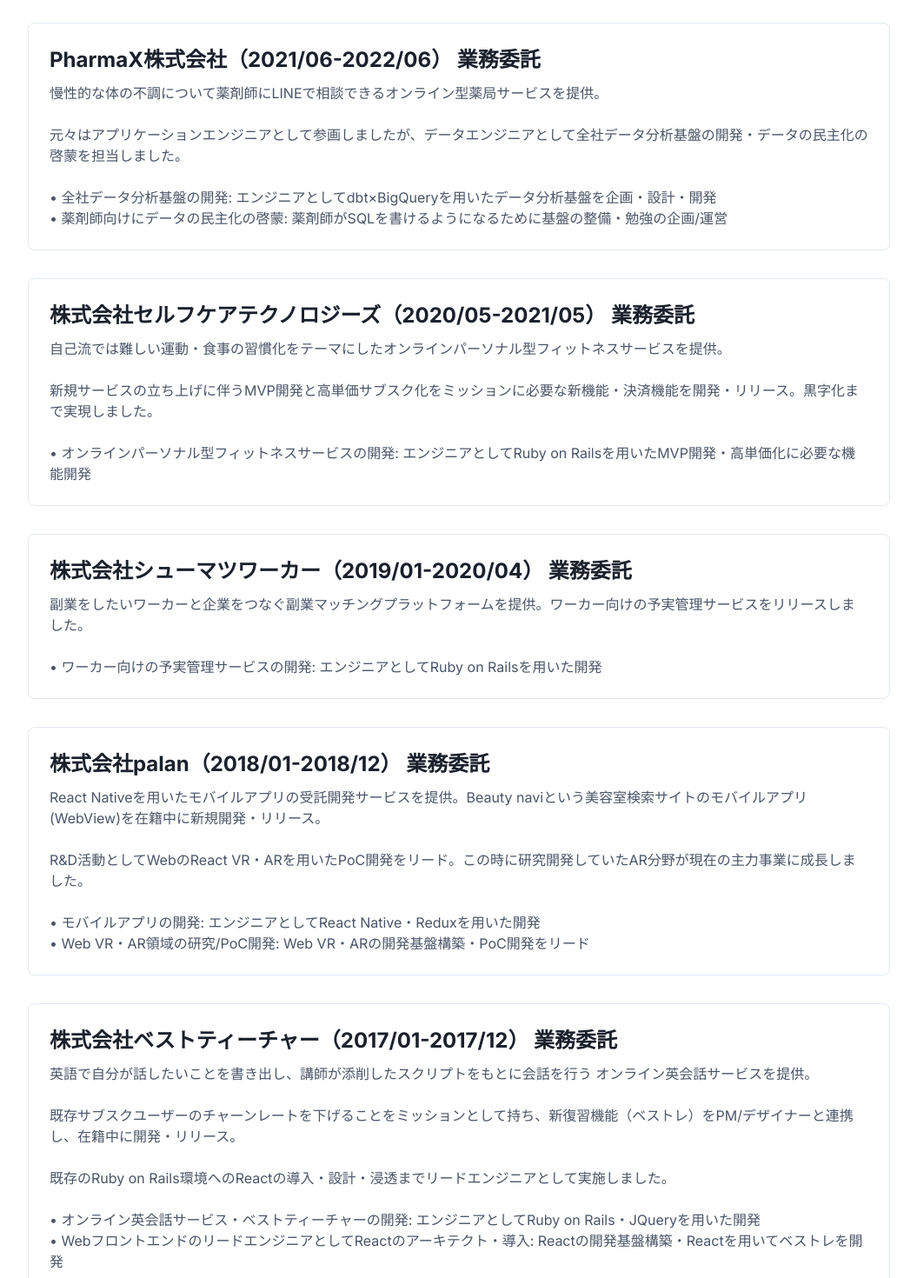
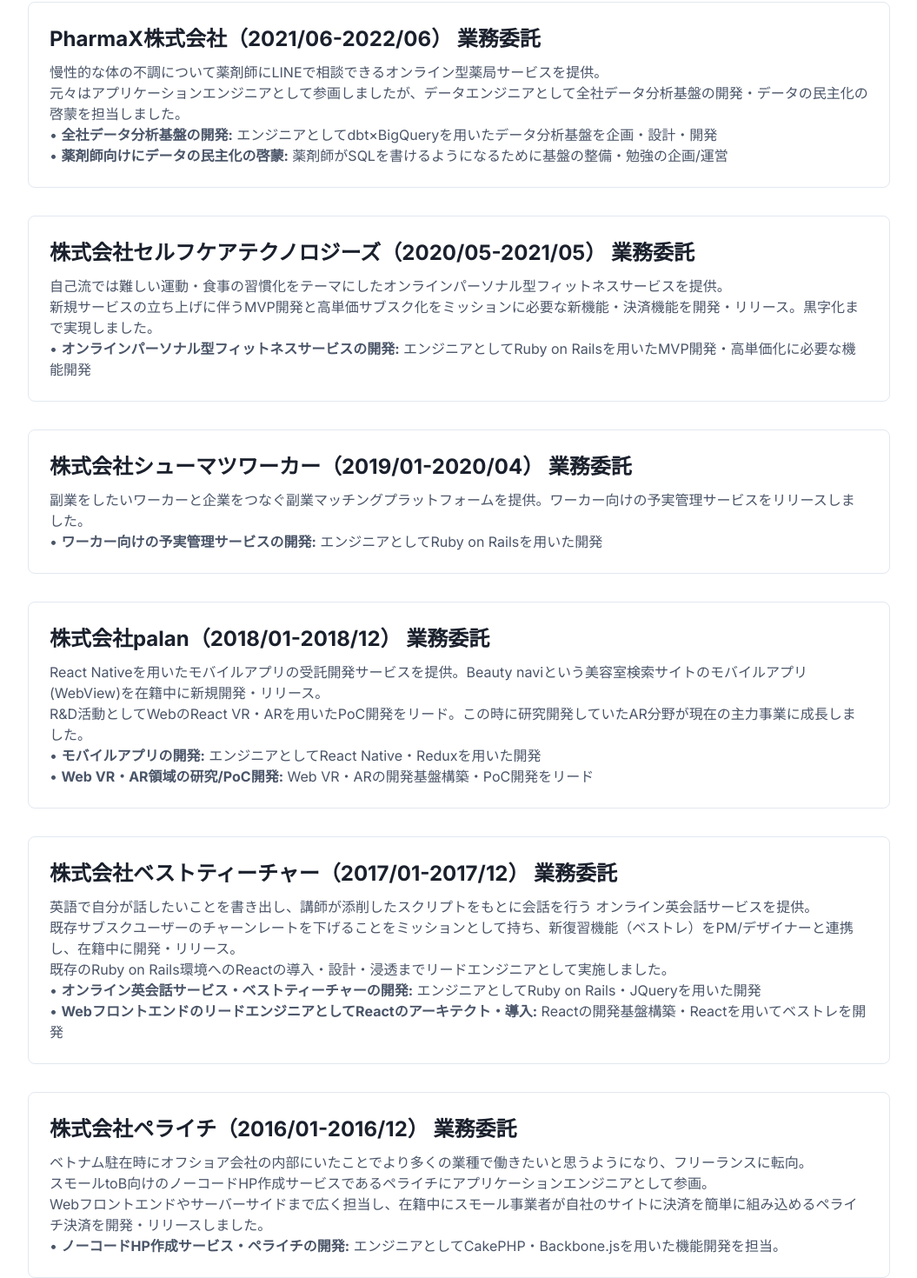
Before and after one commit to masarufuruya/portfolio, a Next.js app: page / in a window 1280 px wide. Shown: the part 774-2244 px from the top of the page at 87% size, without its empty margins (112-1167 px from the left). Built offline with nearby package versions, Linux system fonts and the light colour scheme; what @chakra-ui/next-js would draw is missing.

Commit message:
マークダウン対応

```diff
--- a/package.json
+++ b/package.json
@@ -17,7 +17,9 @@
     "framer-motion": "^10.18.0",
     "next": "15.1.5",
     "react": "^19.0.0",
-    "react-dom": "^19.0.0"
+    "react-dom": "^19.0.0",
+    "react-markdown": "^9.0.3",
+    "remark-gfm": "^4.0.0"
   },
   "devDependencies": {
     "@eslint/eslintrc": "^3",
--- a/src/app/page.tsx
+++ b/src/app/page.tsx
@@ -11,13 +11,24 @@
   Badge,
 } from "@chakra-ui/react";
 import { Navigation } from "@/components/Navigation";
+import ReactMarkdown from "react-markdown";
+import remarkGfm from "remark-gfm";
 
 // スキルデータ
 const skills = {
   バックエンド: [
-    { name: "Ruby on Rails", level: "⭐️", comment: "実務で5年以上の経験" },
-    { name: "Nest.js", level: "⭕️", comment: "実務で1年以上の経験" },
-    { name: "Firebase", level: "⭕️", comment: "複数プロジェクトで使用" },
+    {
+      name: "Ruby on Rails",
+      level: "⭐️",
+      comment:
+        "実務で5年以上の経験。要件を理解して自分で設計しながらコードを書くことができるレベル",
+    },
+    { name: "Nest.js", level: "▲", comment: "個人開発で使用中" },
+    {
+      name: "Firebase",
+      level: "⭕️",
+      comment: "実務と個人開発でFirestoreを利用",
+    },
     { name: "Supabase", level: "▲", comment: "個人開発で使用経験あり" },
   ],
   フロントエンド: [
@@ -71,7 +82,7 @@
 // 職務経歴データ
 const workHistory = [
   {
-    period: "2022/07 - 現在",
+    period: "2022/07-現在",
     company: "PharmaX株式会社",
     type: "正社員",
     description: `新規事業のフロントエンドのリードエンジニアや、スクラムマスターとしてスクラム開発の主導を実施。
@@ -86,8 +97,8 @@
 
 元々はアプリケーションエンジニアとして参画しましたが、データエンジニアとして全社データ分析基盤の開発・データの民主化の啓蒙を担当しました。
 
-• 全社データ分析基盤の開発: エンジニアとしてdbt×BigQueryを用いたデータ分析基盤を企画・設計・開発
-• 薬剤師向けにデータの民主化の啓蒙: 薬剤師がSQLを書けるようになるために基盤の整備・勉強の企画/運営`,
+• **全社データ分析基盤の開発:** エンジニアとしてdbt×BigQueryを用いたデータ分析基盤を企画・設計・開発
+• **薬剤師向けにデータの民主化の啓蒙:** 薬剤師がSQLを書けるようになるために基盤の整備・勉強の企画/運営`,
   },
   {
     period: "2020/05-2021/05",
@@ -97,7 +108,7 @@
 
 新規サービスの立ち上げに伴うMVP開発と高単価サブスク化をミッションに必要な新機能・決済機能を開発・リリース。黒字化まで実現しました。
 
-• オンラインパーソナル型フィットネスサービスの開発: エンジニアとしてRuby on Railsを用いたMVP開発・高単価化に必要な機能開発`,
+• **オンラインパーソナル型フィットネスサービスの開発:** エンジニアとしてRuby on Railsを用いたMVP開発・高単価化に必要な機能開発`,
   },
   {
     period: "2019/01-2020/04",
@@ -105,7 +116,7 @@
     type: "業務委託",
     description: `副業をしたいワーカーと企業をつなぐ副業マッチングプラットフォームを提供。ワーカー向けの予実管理サービスをリリースしました。
 
-• ワーカー向けの予実管理サービスの開発: エンジニアとしてRuby on Railsを用いた開発`,
+• **ワーカー向けの予実管理サービスの開発:** エンジニアとしてRuby on Railsを用いた開発`,
   },
   {
     period: "2018/01-2018/12",
@@ -115,8 +126,8 @@
 
 R&D活動としてWebのReact VR・ARを用いたPoC開発をリード。この時に研究開発していたAR分野が現在の主力事業に成長しました。
 
-• モバイルアプリの開発: エンジニアとしてReact Native・Reduxを用いた開発
-• Web VR・AR領域の研究/PoC開発: Web VR・ARの開発基盤構築・PoC開発をリード`,
+• **モバイルアプリの開発:** エンジニアとしてReact Native・Reduxを用いた開発
+• **Web VR・AR領域の研究/PoC開発:** Web VR・ARの開発基盤構築・PoC開発をリード`,
   },
   {
     period: "2017/01-2017/12",
@@ -128,8 +139,8 @@
 
 既存のRuby on Rails環境へのReactの導入・設計・浸透までリードエンジニアとして実施しました。
 
-• オンライン英会話サービス・ベストティーチャーの開発: エンジニアとしてRuby on Rails・JQueryを用いた開発
-• WebフロントエンドのリードエンジニアとしてReactのアーキテクト・導入: Reactの開発基盤構築・Reactを用いてベストレを開発`,
+• **オンライン英会話サービス・ベストティーチャーの開発:** エンジニアとしてRuby on Rails・JQueryを用いた開発
+• **WebフロントエンドのリードエンジニアとしてReactのアーキテクト・導入:** Reactの開発基盤構築・Reactを用いてベストレを開発`,
   },
   {
     period: "2016/01-2016/12",
@@ -139,7 +150,7 @@
 スモールtoB向けのノーコードHP作成サービスであるペライチにアプリケーションエンジニアとして参画。
 Webフロントエンドやサーバーサイドまで広く担当し、在籍中にスモール事業者が自社のサイトに決済を簡単に組み込めるペライチ決済を開発・リリースしました。
 
-• ノーコードHP作成サービス・ペライチの開発: エンジニアとしてCakePHP・Backbone.jsを用いた機能開発を担当。`,
+• **ノーコードHP作成サービス・ペライチの開発:** エンジニアとしてCakePHP・Backbone.jsを用いた機能開発を担当。`,
   },
   {
     period: "2014/05-2015/12",
@@ -149,9 +160,9 @@
 先行する競合他社の類似プロダクトに追いつくため、新規機能の拡充・他社以上に使いやすいUXを実現していくため当時先進的だったSPAへのリプレースを実施。
 SPAへのシステムリプレース・新機能開発・ベトナム人エンジニアのコード品質チェックを担当しました。
 
-• SNSアカウント分析・管理SaaSの開発・リプレース: エンジニアとしてAngular1系・Node.js（Express）を用いたSPA開発をリード。
-• 各SNS (Facebook・Twitter)連携用の基盤開発: エンジニアとしてAWS上にSQSを用いたジョブキューシステムの構築・アプリケーション用のEC2の運用環境を整備。
-• ベトナム人メンバーのコード品質チェック: エンジニアリーダーとしてベトナム人メンバーのコード・設計レビューを担当。`,
+• **SNSアカウント分析・管理SaaSの開発・リプレース:** エンジニアとしてAngular1系・Node.js（Express）を用いたSPA開発をリード。
+• **各SNS (Facebook・Twitter)連携用の基盤開発:** エンジニアとしてAWS上にSQSを用いたジョブキューシステムの構築・アプリケーション用のEC2の運用環境を整備。
+• **ベトナム人メンバーのコード品質チェック:** エンジニアリーダーとしてベトナム人メンバーのコード・設計レビューを担当。`,
   },
   {
     period: "2012/04-2014/04",
@@ -159,8 +170,8 @@
     type: "正社員",
     description: `2012年から2014年までニフティ株式会社のベンチャー支援を行う部署で、アプリケーションエンジニアとして業務に従事しました。支援先のベンチャー企業の新規事業としてSNS管理SaaSの立ち上げにおけるシステム設計、開発、検証、リリースまで担当しました。
 
-• SNSアカウント分析・管理SaaSの開発: エンジニアとしてCakePHP・JQueryを用いたMPA開発をリード。
-• ベトナムオフショアチームのプロジェクトマネジメント: PjMとしてベトナム現地で現地メンバーのコード品質チェックと開発ディレクションを担当。`,
+• **SNSアカウント分析・管理SaaSの開発:** エンジニアとしてCakePHP・JQueryを用いたMPA開発をリード。
+• **ベトナムオフショアチームのプロジェクトマネジメント:** PjMとしてベトナム現地で現地メンバーのコード品質チェックと開発ディレクションを担当。`,
   },
 ];
 
@@ -203,9 +214,19 @@
               <Text fontWeight="bold" fontSize="2xl" mb={2}>
                 {work.company}（{work.period}） {work.type}
               </Text>
-              <Text color="gray.600" whiteSpace="pre-wrap">
-                {work.description}
-              </Text>
+              <Box color="gray.600">
+                <ReactMarkdown
+                  remarkPlugins={[remarkGfm]}
+                  components={{
+                    p: (props) => <Text whiteSpace="pre-wrap" {...props} />,
+                    strong: (props) => (
+                      <Text as="span" fontWeight="bold" {...props} />
+                    ),
+                  }}
+                >
+                  {work.description}
+                </ReactMarkdown>
+              </Box>
             </Box>
           ))}
         </Stack>
@@ -213,7 +234,7 @@
         {/* スキルセクション */}
         <Stack direction="column" spacing={8}>
           <Heading as="h2" size="lg">
-            スキル
+            スキル（▲: 学習中、⭕️: 一人前、⭐️: 得意）
           </Heading>
           {Object.entries(skills).map(([category, items]) => (
             <Box key={category} w="full">
```
Also changed, not shown: 1 other file (tests, documents, lock files or other folders).
